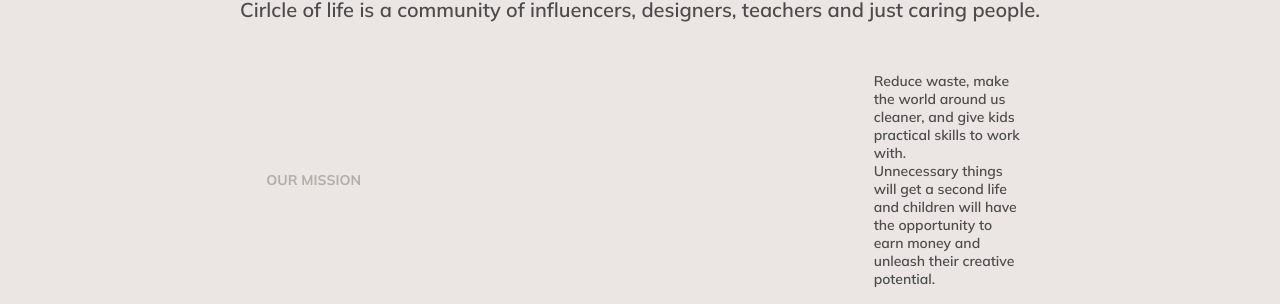
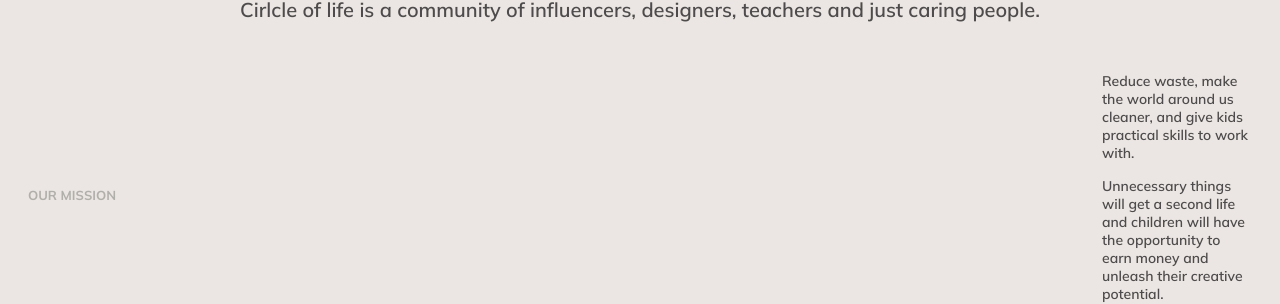
Before and after one commit to syzwnftr/circle-of-life, a React (Create React App) app: page / in a window 1280 px wide. Shown: the part 513-817 px from the top of the page. Built offline with nearby package versions, Linux system fonts and the light colour scheme; the HTML template or start-up script is replaced by a standard one.

Commit message:
Margin, padding, etc

```diff
--- a/src/components/about/About.css
+++ b/src/components/about/About.css
@@ -19,16 +19,20 @@
     /* outline: 1px solid black; */
     display: flex;
     margin-top: 30px;
-    justify-content: space-around;
+    justify-content: space-between;
     align-items: center;
+    padding: 0 28px;
 }
+
+/* .a-box > * {
+    outline: 1px solid black;
+} */
 
 .a-title {
     text-transform: uppercase;
     color: #B0AFAA;
     font-weight: 700;
-    font-size: 14px;
-    margin-left: 10px;
+    font-size: 13px;
 }
 
 .a-item {
@@ -36,4 +40,5 @@
     width: 150px;
     font-weight: 600;
     color: #4D4B4B;
+    margin-bottom: 15px;
 }
```
